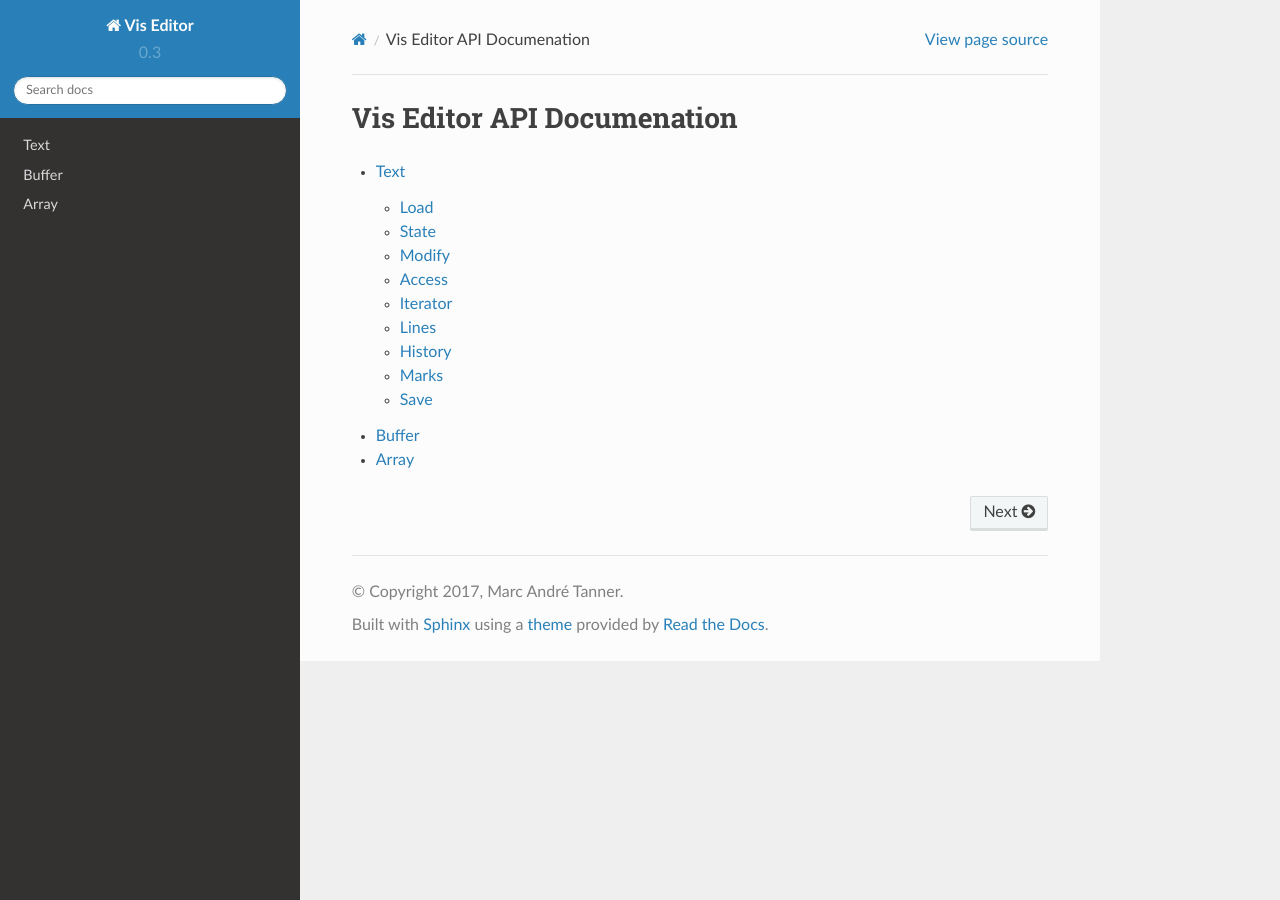
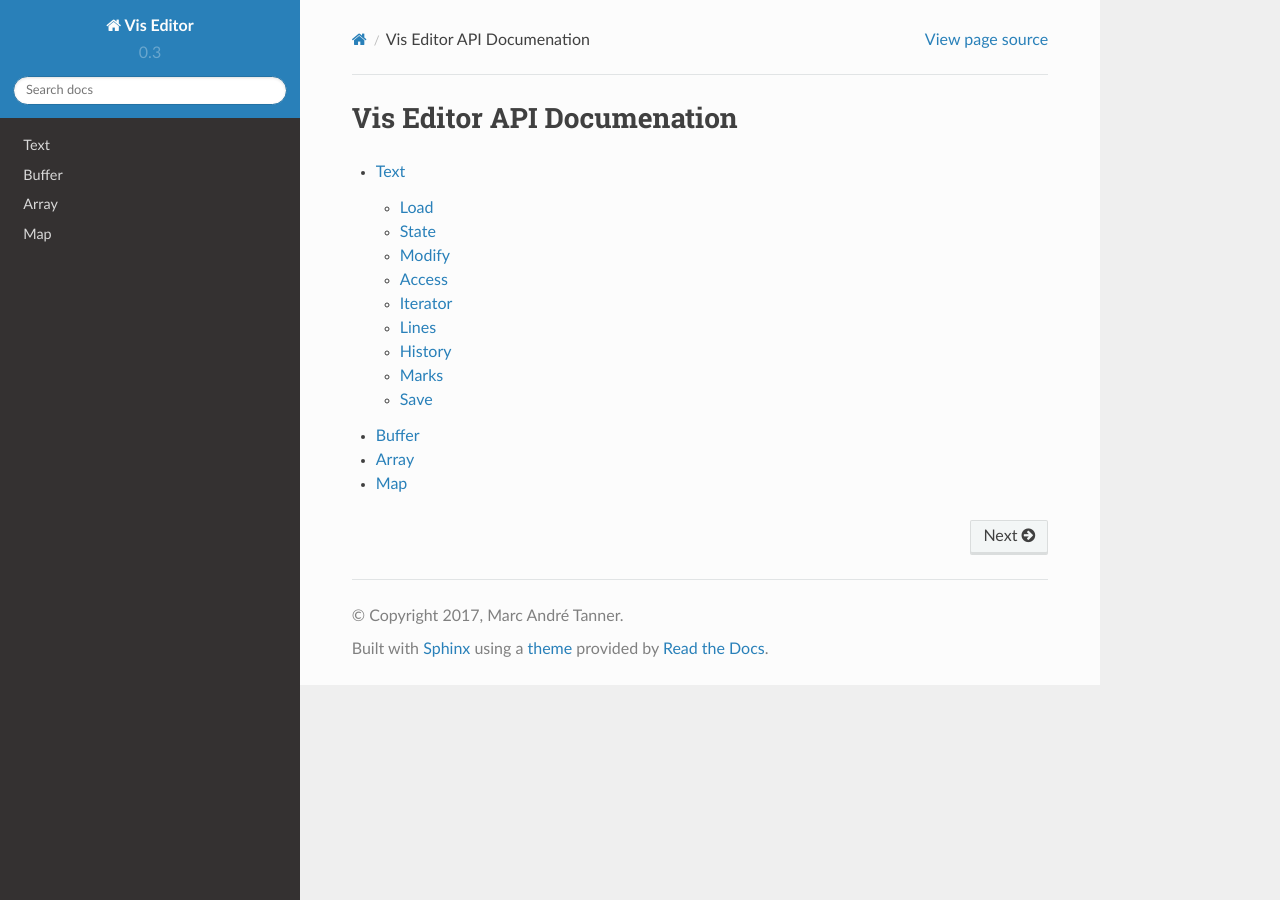
Before and after one commit to martanne/vis, a Sphinx documentation site: the page built from doc/index.rst, in a window 1280 px wide. Built offline with Sphinx 7.4.7 and the Read the Docs theme 2.0.0, drawn with Linux system fonts in a browser that asks for light colours.

Commit message:
map: convert comments to doxygen format

```diff
--- a/doc/index.rst
+++ b/doc/index.rst
@@ -7,3 +7,4 @@ Vis Editor API Documenation
    text
    buffer
    array
+   map
--- /dev/null
+++ b/doc/map.rst
@@ -0,0 +1,4 @@
+Map
+===
+
+.. doxygenfile:: map.h
```
Also changed, not shown: 1 other file.
